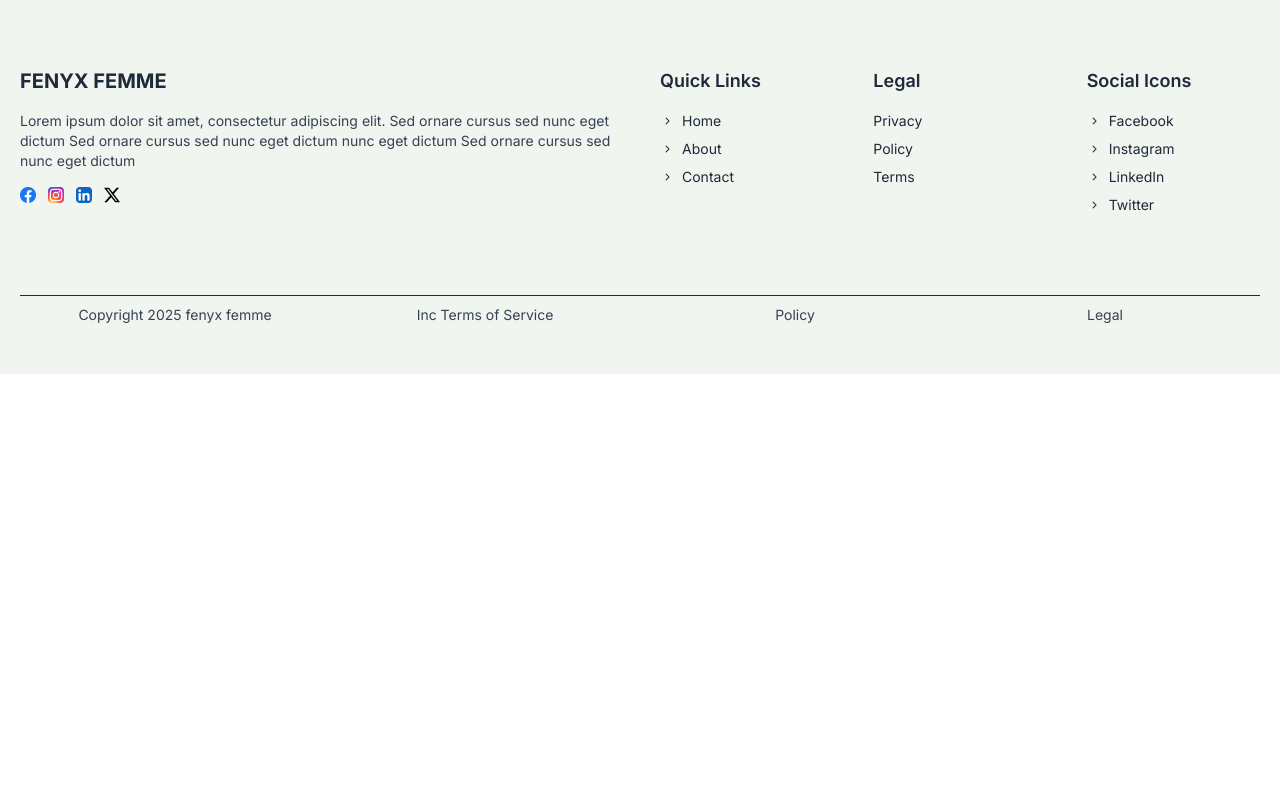
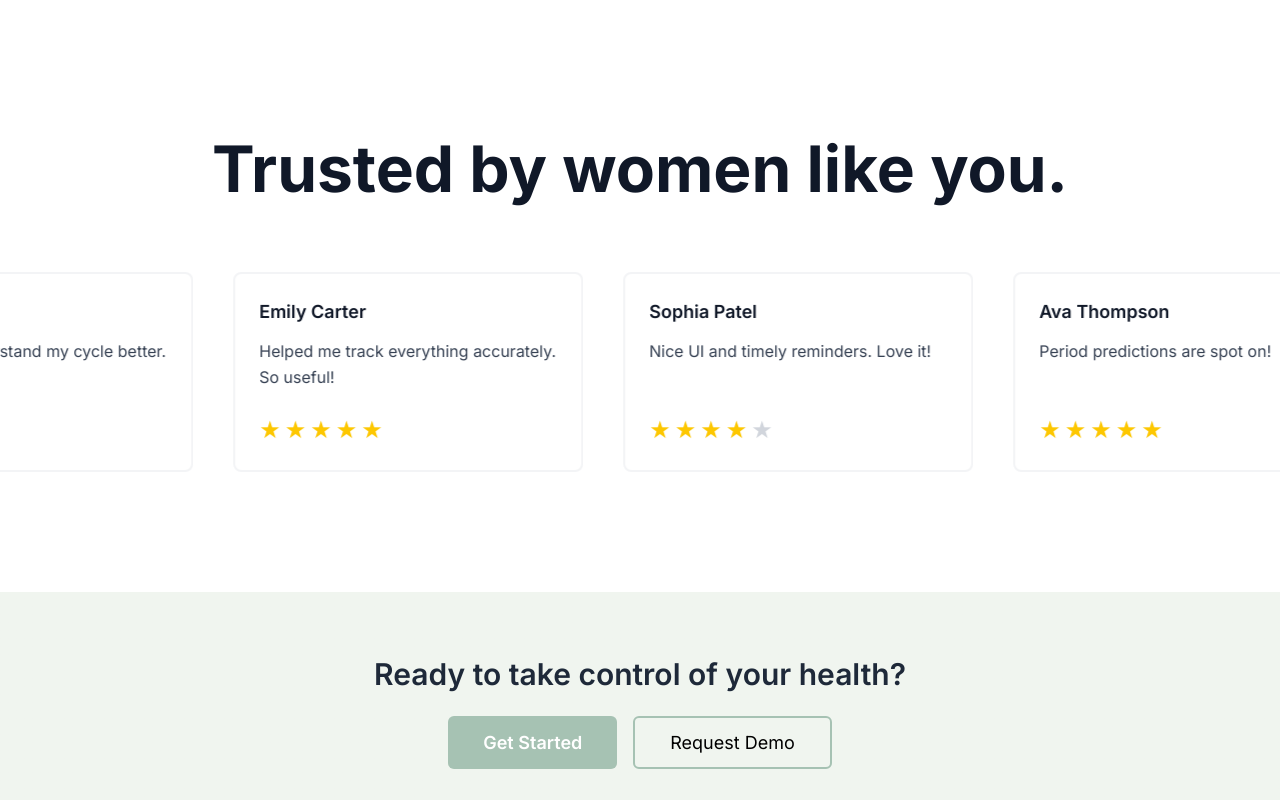
Before and after one commit to FaisalHasanEmon/female-healthcare, a React (Vite) app in the folder front-end/: page / in a window 1280 px wide. Shown: the part 3300-4100 px from the top of the page. Before the commit the page ends 3674 px from the top, so only its background shows below. Built offline with nearby package versions, Linux system fonts and the light colour scheme; a web font is replaced by a local one.

Commit message:
last two section of homepage updated

```diff
--- a/front-end/src/components/homePageComponents/ReclaimHowYouFeel.jsx
+++ b/front-end/src/components/homePageComponents/ReclaimHowYouFeel.jsx
@@ -6,7 +6,7 @@ const ReclaimHowYouFeel = () => {
     <section>
       <div className="container mx-auto px-5 py-14">
         <div>
-          <h2 className="text-[36px] font-bold text-center mb-10">
+          <h2 className="text-3xl md:text-[64px] font-bold text-center mb-10">
             Smart Health Reads for Real-Life Bodies
           </h2>
           <div className="mb-[83px] ">
--- a/front-end/src/components/homePageComponents/SmartHealth.jsx
+++ b/front-end/src/components/homePageComponents/SmartHealth.jsx
@@ -59,14 +59,18 @@ const SmartHealth = () => {
               <p className="text-[20px]">FENYX Library</p>
             </div>
           </div>
-          <h2 className="text-4xl font-bold">
+          <div className="space-y-4 md:space-y-8">
+            <h2 className="text-3xl md:text-[64px] font-bold">
               Smarter Heath Starts Here Subheading
             </h2>
+            <p className="text-xl lg:text-2xl font-semibold text-textGray">
+              Expert-Backed Hormone & Cycle insights, <br /> All in One Place
+            </p>
+          </div>
         </div>
         {/* Box heading and Title Ends */}
-        <div>
-          {/* Cards Section Starts */}
-          <div className="mt-12">
+        {/* Marquee Section Starts */}
+        <div className="mt-10 md:mt-20">
           <Marquee pauseOnClick={true} pauseOnHover={true} speed={30}>
             {fenyxLibraryCardsContent?.map((cardContent) => (
               <div className="w-[350px]  md:w-[570px] p-5 md:p-6 mr-5 rounded-2xl flex flex-col md:flex-row   justify-center items-center gap-2.5 bg-gradient-to-l from-brandPrimary to-brandSecondary">
@@ -91,12 +95,15 @@ const SmartHealth = () => {
             ))}
           </Marquee>
         </div>
+        {/* Marquee Section Ends */}
       </div>
-      </div>
-      {/* Modal */}
+      {/* Modal Of Selected Image*/}
       <dialog id="my_modal_4" className="modal ">
         <div className="modal-box w-11/12 max-h-[95%] max-w-5xl bg-brandPrimary overflow-x-hidden">
-          <img src={`${showImage}`} className="w-full h-full object-top" />
+          <img
+            src={`${showImage}`}
+            className="w-full h-full object-top rounded-lg"
+          />
           <div className="modal-action">
             <form method="dialog" className="w-full">
               <button className="btn w-full bg-brandSecondary">Close</button>
--- a/front-end/src/components/homePageComponents/SmartSupport.jsx
+++ b/front-end/src/components/homePageComponents/SmartSupport.jsx
@@ -54,14 +54,14 @@ const SmartSupport = () => {
             your body's been talking
           </h2>
           {/* Your Body's been talking section ends */}
-          <h2 className="text-3xl lg:text-[64px] font-bold text-gray-900 -mt-5 lg:-mt-13 z-45 relative">
+          <h2 className="text-3xl md:text-[64px] font-bold text-gray-900 -mt-5 lg:-mt-13 z-45 relative">
             YOU DESERVE SM
             <span className="after:content-[''] after:absolute after:left-27  lg:after:left-[58%] after:bottom-2 after:h-[12.5px] lg:after:h-[23px] lg:after:w-[414px] after:w-[150px]    after:bg-brandSecondary after:rounded-0 after:-z-50">
               ART SUPPORT
             </span>{" "}
             <br />
           </h2>
-          <h2 className="text-3xl lg:text-[64px] font-bold text-gray-900  mb-10">
+          <h2 className="text-3xl md:text-[64px] font-bold text-gray-900  mb-10">
             FOR A COMPLEX SEASON
           </h2>
           <PrimaryButton
--- a/front-end/src/components/shared/Footer/Footer.jsx
+++ b/front-end/src/components/shared/Footer/Footer.jsx
@@ -134,7 +134,7 @@ export default function Footer() {
             </ul>
           </div>
         </div>
-        <div className="grid grid-cols-2 grid-row-2 md:grid-cols-4 md:grid-row-1  border-t  *:text-center py-[9px] mb-0 mt-20">
+        <div className="grid grid-cols-1 gap-1 md:grid-cols-4 md:grid-row-1  border-t  *:text-center py-[9px] mb-0 mt-20">
           {privacyAndLegal?.map((item, index) => (
             <div
               key={index}
--- /dev/null
+++ b/front-end/src/components/shared/Testimonials/Testimonials.jsx
@@ -0,0 +1,125 @@
+import React from "react";
+import Marquee from "react-fast-marquee";
+
+const Testimonials = () => {
+  const commentsOfUsers = [
+    {
+      id: 1,
+      name: "Emily Carter",
+      comment: "Helped me track everything accurately. So useful!",
+      rating: 5,
+    },
+    {
+      id: 2,
+      name: "Sophia Patel",
+      comment: "Nice UI and timely reminders. Love it!",
+      rating: 4,
+    },
+    {
+      id: 3,
+      name: "Ava Thompson",
+      comment: "Period predictions are spot on!",
+      rating: 5,
+    },
+    {
+      id: 4,
+      name: "Isabella Nguyen",
+      comment: "Would be better with mood tracking.",
+      rating: 3,
+    },
+    {
+      id: 5,
+      name: "Mia Johnson",
+      comment: "Reliable and easy to use.",
+      rating: 5,
+    },
+    {
+      id: 6,
+      name: "Charlotte Kim",
+      comment: "I wish it had more fertility insights.",
+      rating: 4,
+    },
+    {
+      id: 7,
+      name: "Amelia Brown",
+      comment: "Loved the water intake and symptom tracking!",
+      rating: 5,
+    },
+    {
+      id: 8,
+      name: "Harper Wilson",
+      comment: "Notifications are helpful, but sometimes late.",
+      rating: 4,
+    },
+    {
+      id: 9,
+      name: "Evelyn Davis",
+      comment: "Very insightful data visualization.",
+      rating: 5,
+    },
+    {
+      id: 10,
+      name: "Abigail Smith",
+      comment: "Helped me understand my cycle better.",
+      rating: 5,
+    },
+  ];
+
+  // Ratings
+  const renderStars = (rating) => {
+    return Array.from({ length: 5 }, (_, index) => (
+      <span
+        key={index}
+        className={`text-2xl ${
+          index < rating ? "text-yellow-400" : "text-gray-300"
+        }`}
+      >
+        ★
+      </span>
+    ));
+  };
+
+  return (
+    <section className="my-10 md:my-20 pb-10">
+      <div>
+        {/* Header */}
+        <div className="text-center mb-16 px-5">
+          <h2 className="text-3xl md:text-[64px] font-bold text-gray-900 mb-4">
+            Trusted by women like you.
+          </h2>
+        </div>
+
+        {/* Testimonials */}
+        <div className="mt-2">
+          <Marquee direction={"right"} speed={30}>
+            {commentsOfUsers.map((user) => (
+              <div
+                key={user?.id}
+                className="bg-white flex flex-col justify-center items-center h-[200px]  ml-10 backdrop-blur-3xl w-[350px] rounded-lg p-6  border-2 border-gray-100  "
+              >
+                <div className="text-left space-y-3 w-full h-full">
+                  {/* User Name */}
+                  <h3 className="font-semibold text-gray-900 text-lg mb-3">
+                    {user?.name}
+                  </h3>
+
+                  {/* Comment */}
+                  <p className="text-gray-700 text-base leading-relaxed mb-4">
+                    {user?.comment}
+                  </p>
+                </div>
+
+                {/* Star Rating */}
+                <div className="flex space-x-1 w-full">
+                  {renderStars(user?.rating)}
+                </div>
+              </div>
+            ))}
+          </Marquee>
+        </div>
+      </div>
+    </section>
+  );
+};
+
+export default Testimonials;
--- a/front-end/src/pages/Home/Home.jsx
+++ b/front-end/src/pages/Home/Home.jsx
@@ -3,6 +3,7 @@ import Banner from "../../components/homePageComponents/Banner";
 import SmartSupport from "../../components/homePageComponents/SmartSupport";
 import ReclaimHowYouFeel from "../../components/homePageComponents/ReclaimHowYouFeel";
 import SmartHealth from "../../components/homePageComponents/SmartHealth";
+import Testimonials from "../../components/shared/Testimonials/Testimonials";
 
 const Home = () => {
   return (
@@ -11,6 +12,7 @@ const Home = () => {
       <SmartSupport />
       <ReclaimHowYouFeel />
       <SmartHealth />
+      <Testimonials></Testimonials>
     </div>
   );
 };
```
Lines whose indentation alone changed are shown as unchanged.
